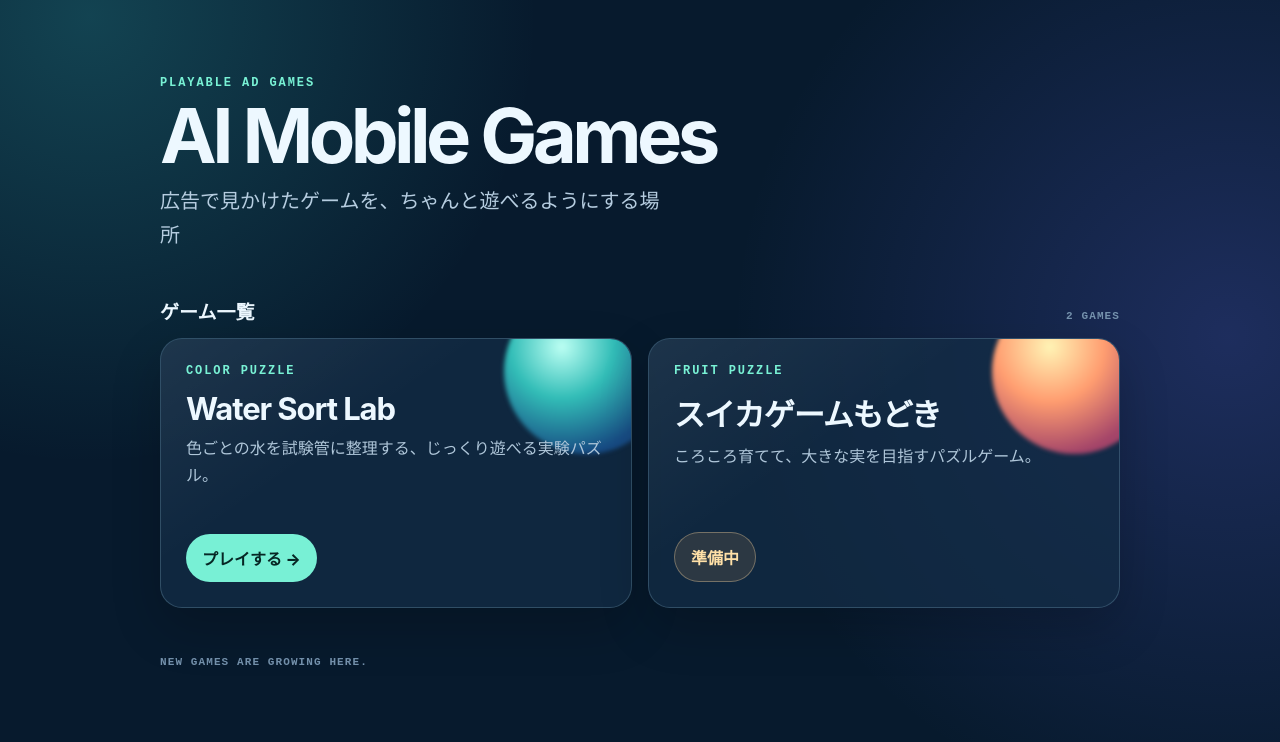
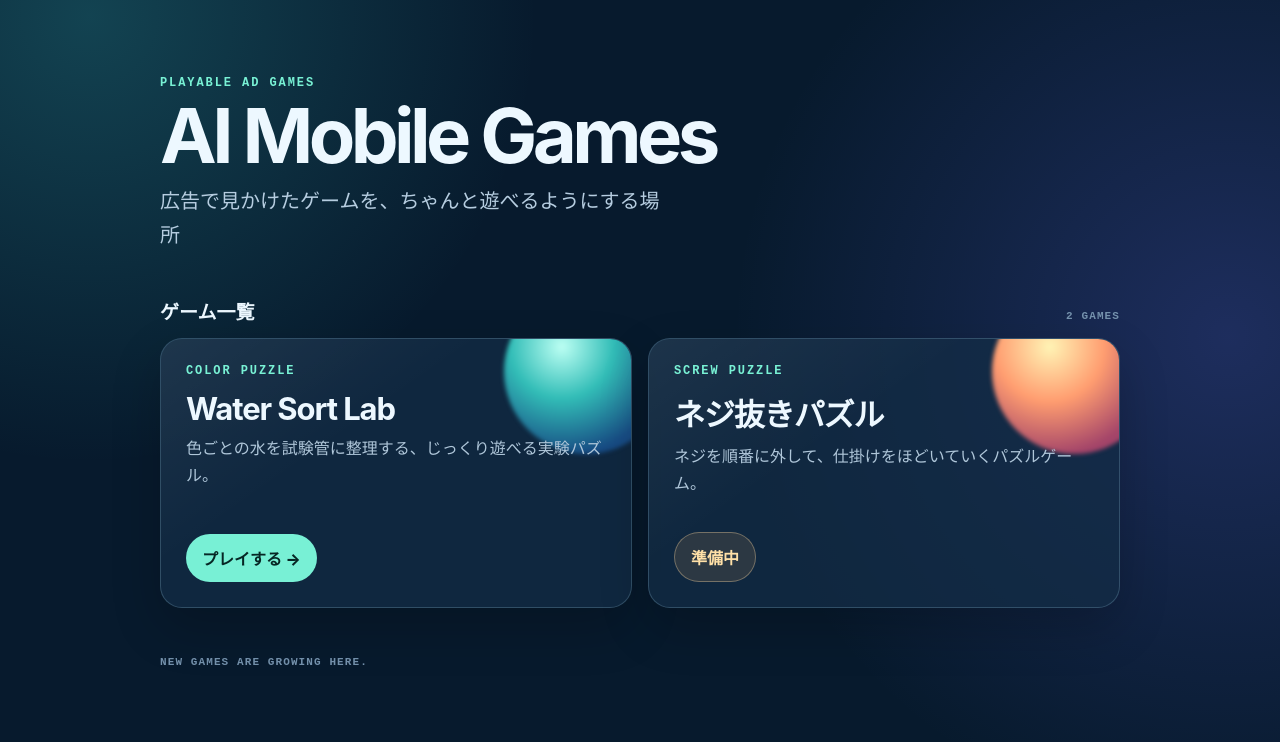
Before and after one commit to okudaira3/ai-mobile-games, a React (Vite) app: page / in a window 1280 px wide. Shown: the top 742 px of the page. Built offline with nearby package versions, Linux system fonts and the light colour scheme.

Commit message:
chore: replace suika placeholder with screw puzzle

```diff
--- a/src/data/games.js
+++ b/src/data/games.js
@@ -9,10 +9,10 @@ export const games = [
     accent: "aqua",
   },
   {
-    id: "suika-like",
-    title: "スイカゲームもどき",
-    eyebrow: "FRUIT PUZZLE",
-    description: "ころころ育てて、大きな実を目指すパズルゲーム。",
+    id: "screw-sort",
+    title: "ネジ抜きパズル",
+    eyebrow: "SCREW PUZZLE",
+    description: "ネジを順番に外して、仕掛けをほどいていくパズルゲーム。",
     status: "coming-soon",
     accent: "coral",
   },
```
